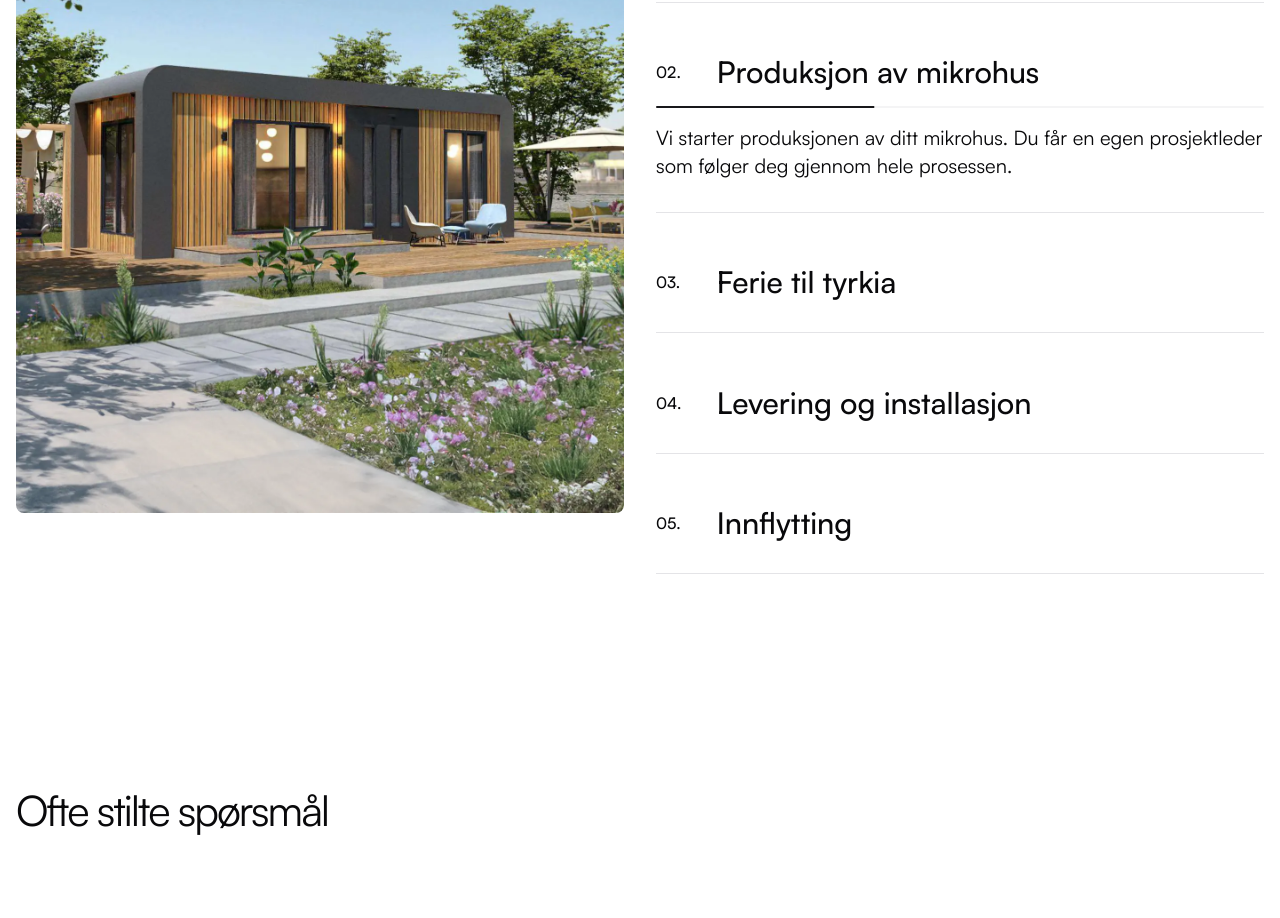
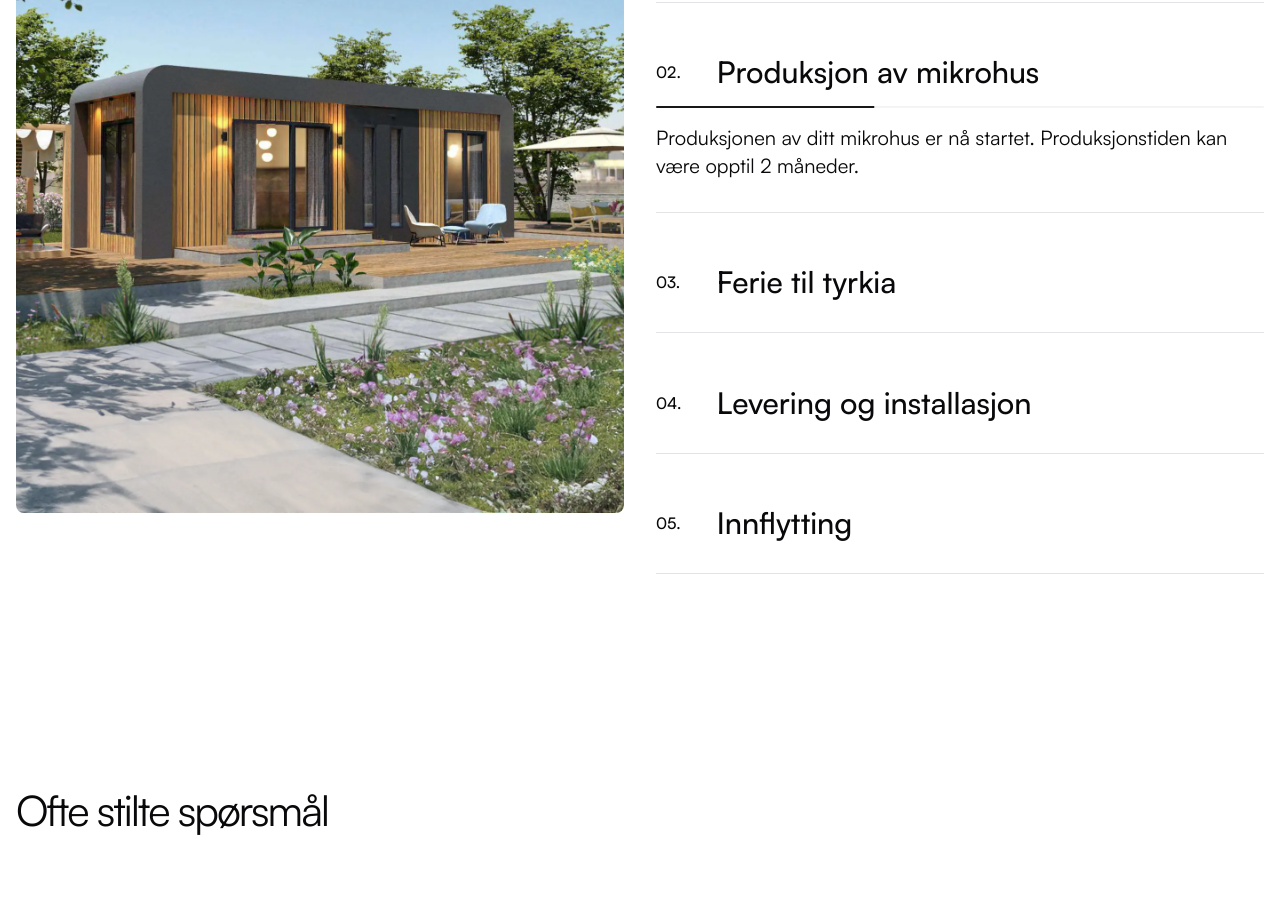
Before and after one commit to tariknh/lofothuset, a Next.js app: page / in a window 1280 px wide. Shown: the part 3980-4898 px from the top of the page. Built offline with nearby package versions, Linux system fonts and the light colour scheme.

Commit message:
endret tekst

```diff
--- a/app/kontakt/page.tsx
+++ b/app/kontakt/page.tsx
@@ -138,7 +138,10 @@ function Page() {
         <div className="flex flex-col justify-center items-center text-pretty">
           <h1 className="text-4xl sm:text-5xl font-medium mb-4">Kontakt Oss</h1>
           <p className="text-xl text-center text-pretty max-w-xs sm:max-w-none mb-8">
-            Vi hører gjerne fra deg!<br/> Fyll ut skjemaet nedenfor med navn, e-post, telefonnummer og litt informasjon om dine behov, så tar vi kontakt så snart som mulig.
+            Vi hører gjerne fra deg!
+            <br /> Fyll ut skjemaet nedenfor med navn, e-post, telefonnummer og
+            litt informasjon om dine behov, så tar vi kontakt så snart som
+            mulig.
           </p>
         </div>
         <div>
--- a/components/sections/Hvordan.tsx
+++ b/components/sections/Hvordan.tsx
@@ -148,7 +148,7 @@ function Hvordan() {
           value="item-1"
           title="Bestilling av mikrohus"
           num="01."
-          text="Trykk på kontakt oss, full skjema og send inn, så finner vi ut hvilken modell som passer best for deg."
+          text="Trykk på Kontakt øverst, fyll ut skjemaet og send det inn, så finner vi ut hvilken modell som passer best for deg."
           //   img="/modell1.png"
           progress={progress}
           onClick={() => handleClick("item-1")}
@@ -158,7 +158,7 @@ function Hvordan() {
           value="item-2"
           title="Produksjon av mikrohus"
           num="02."
-          text="Vi starter produksjonen av ditt mikrohus. Du får en egen prosjektleder som følger deg gjennom hele prosessen."
+          text="Produksjonen av ditt mikrohus er nå startet. Produksjonstiden kan være opptil 2 måneder."
           //   img="/modell1.png"
           progress={progress}
           onClick={() => handleClick("item-2")}
@@ -176,7 +176,7 @@ function Hvordan() {
           value="item-4"
           title="Levering og installasjon"
           num="04."
-          text="Vi leverer og installerer ditt mikrohus. Du kan flytte rett inn!"
+          text="Vi leverer og installerer ditt mikrohus, klar for innflytting. Fra bestilling til levering av mikrohuset ditt kan det ta opptil 4 måneder."
           //   img="/modell1.png"
           progress={progress}
           onClick={() => handleClick("item-4")}
```
